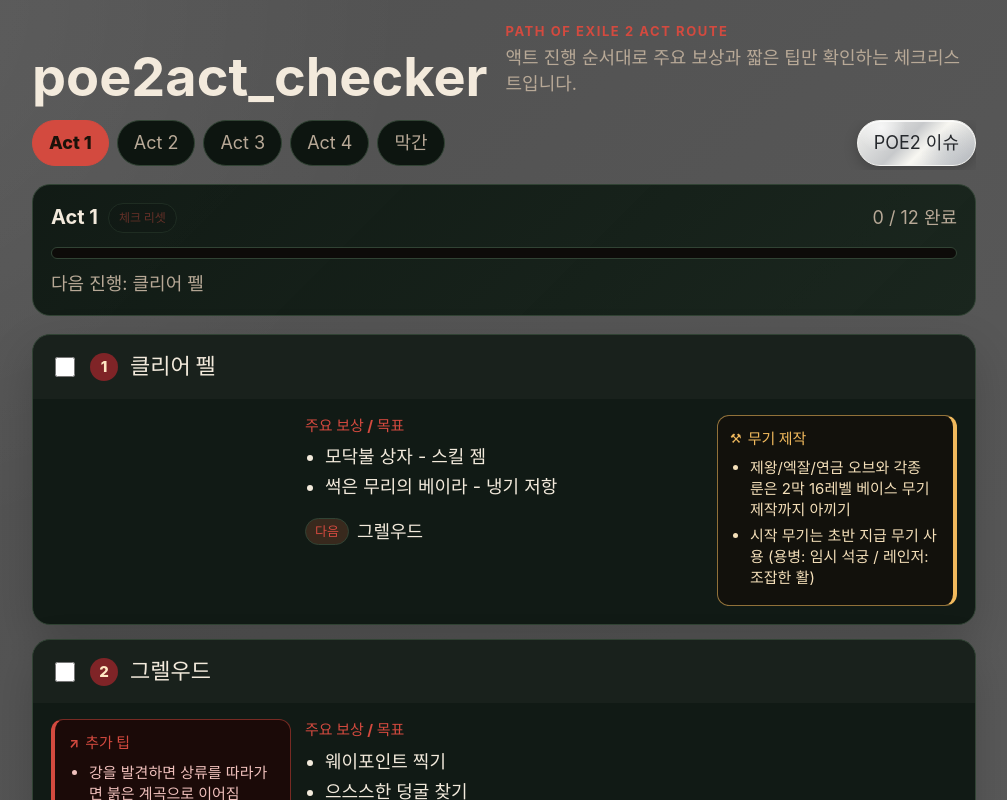
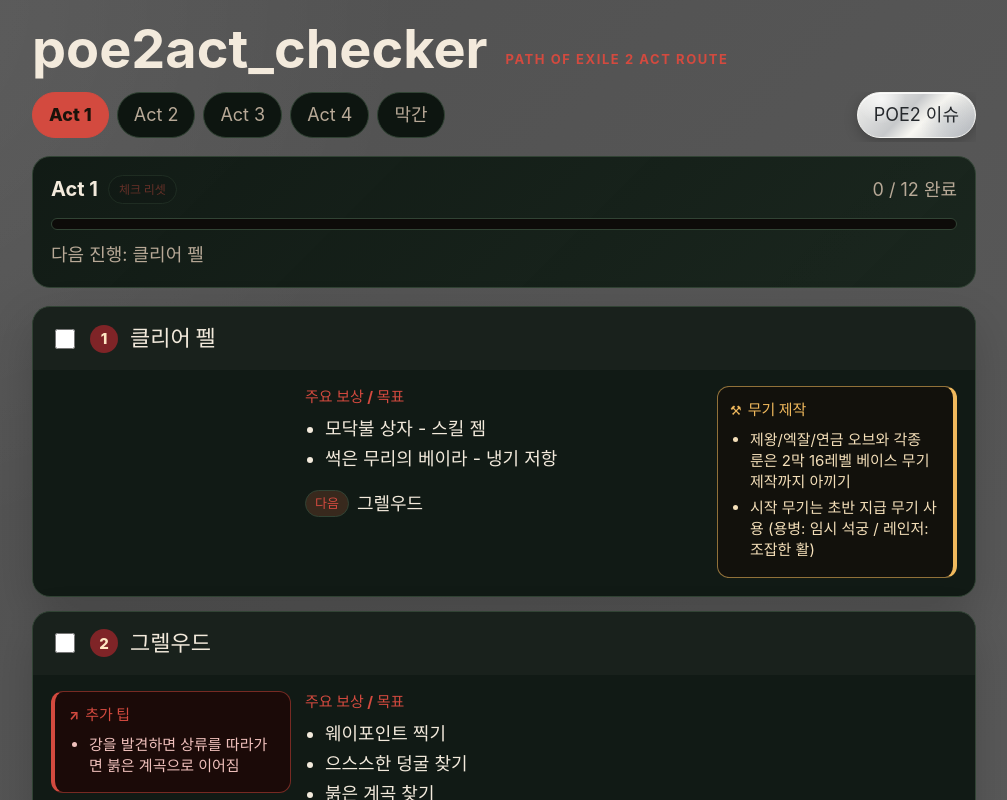
Before and after one commit to chrier/poe2act_checker, a React (Vite) app: page / in a window 1280 px wide. Shown: the top 800 px of the page, without its empty margins (136-1143 px from the left). Built offline with nearby package versions, Linux system fonts and the light colour scheme.

Commit message:
Remove header description copy

```diff
--- a/src/App.css
+++ b/src/App.css
@@ -130,8 +130,6 @@
 }
 
 .header-meta {
-  display: grid;
-  gap: 4px;
   margin-bottom: 7px;
   min-width: 0;
 }
--- a/src/App.tsx
+++ b/src/App.tsx
@@ -65,9 +65,6 @@
           <h1>poe2act_checker</h1>
           <div className="header-meta">
             <p className="eyebrow">Path of Exile 2 Act Route</p>
-            <p className="description">
-              액트 진행 순서대로 주요 보상과 짧은 팁만 확인하는 체크리스트입니다.
-            </p>
           </div>
         </div>
       </header>
```
